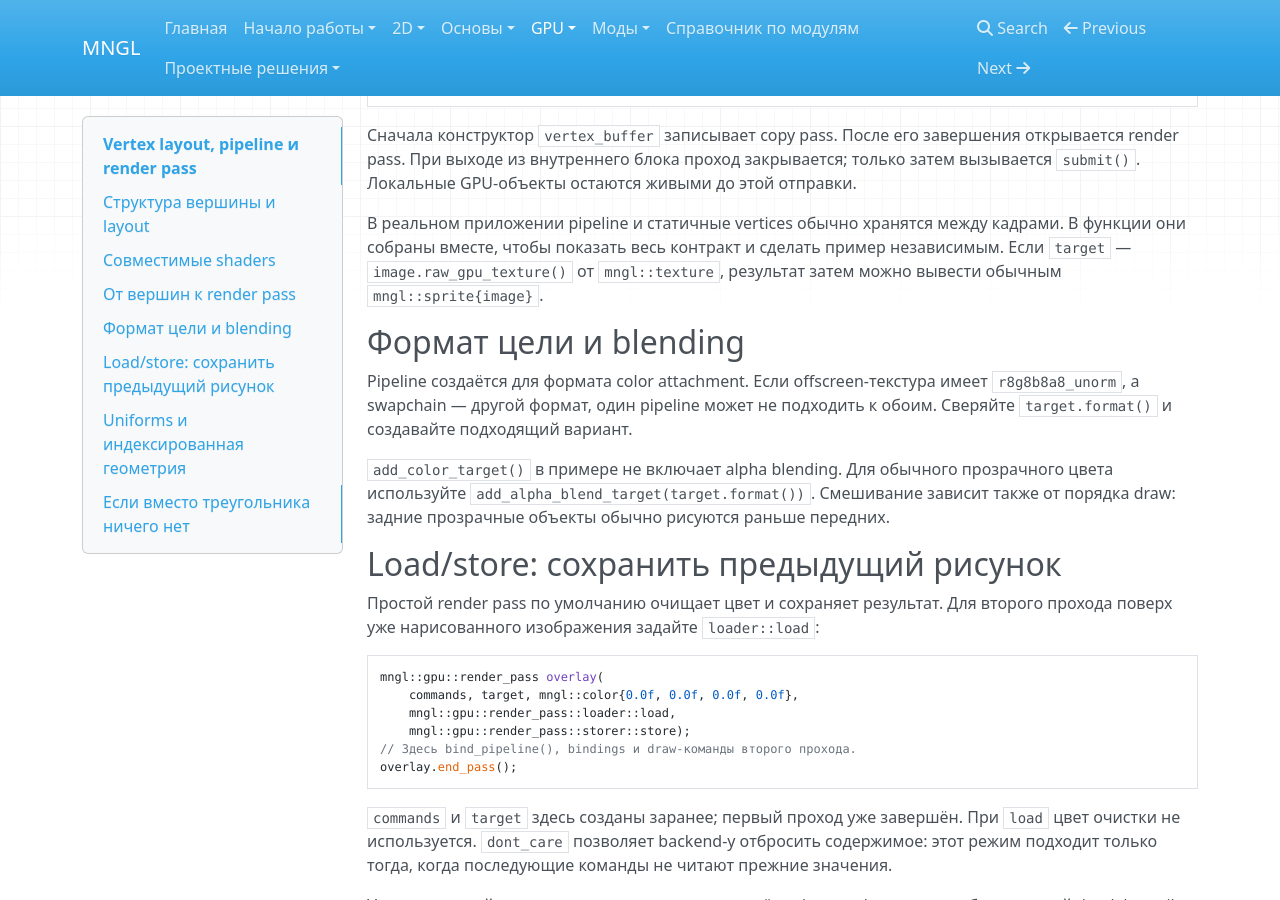
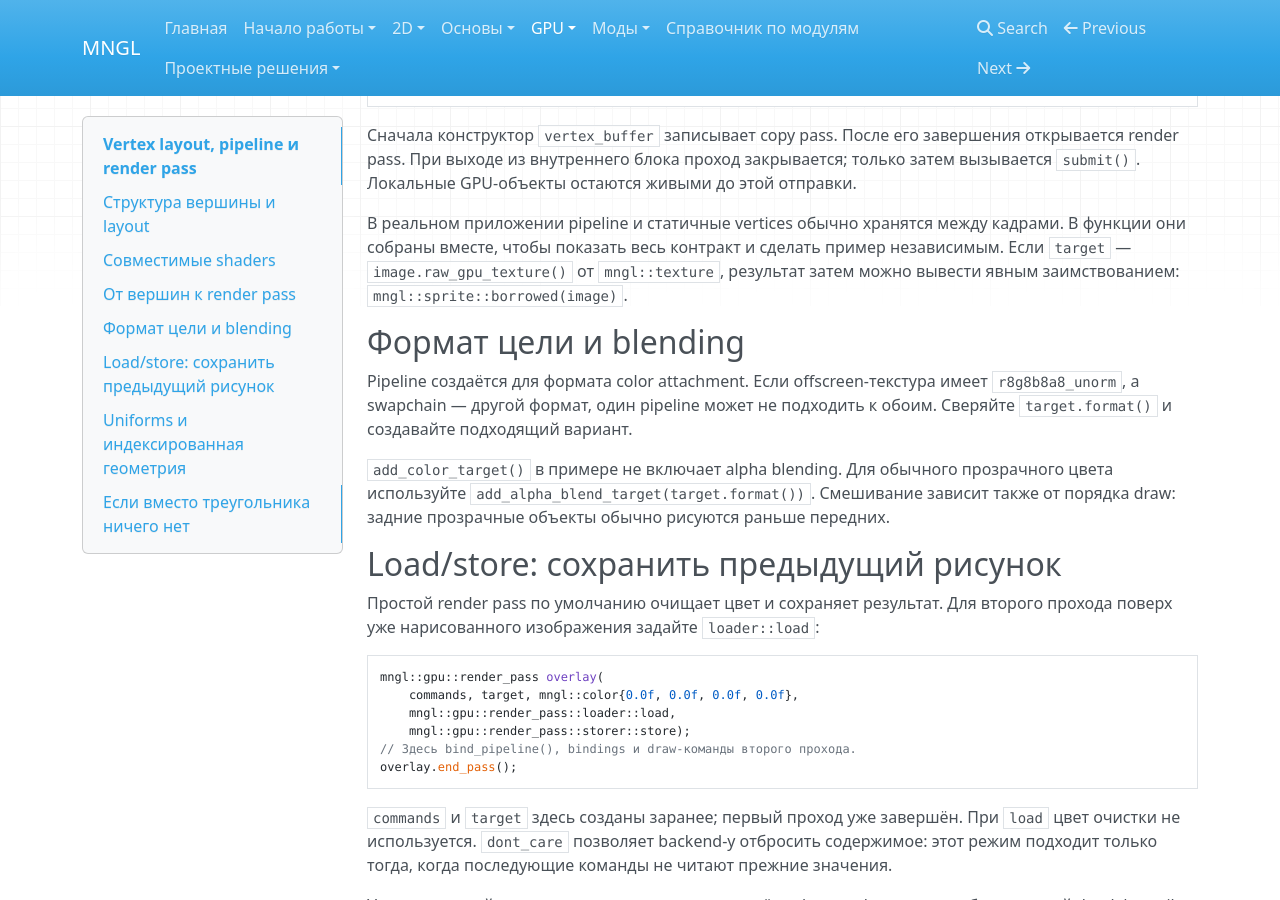
Before and after one commit to Romansgamp6tu/MNGL, an MkDocs documentation site: the page built from docs/gpu/pipelines-and-passes.md, in a window 1280 px wide and 900 px high, scrolled down 2983 px. Built offline with MkDocs 1.6.1, drawn with Linux system fonts in a browser that asks for light colours; nearby versions of some CDN libraries.

Commit message:
docs: clarify borrowed render-target sprites

```diff
--- a/docs/gpu/pipelines-and-passes.md
+++ b/docs/gpu/pipelines-and-passes.md
@@ -146,7 +146,7 @@ void render_triangle(const mngl::gpu::device& device,
 
 Сначала конструктор `vertex_buffer` записывает copy pass. После его завершения открывается render pass. При выходе из внутреннего блока проход закрывается; только затем вызывается `submit()`. Локальные GPU-объекты остаются живыми до этой отправки.
 
-В реальном приложении pipeline и статичные vertices обычно хранятся между кадрами. В функции они собраны вместе, чтобы показать весь контракт и сделать пример независимым. Если `target` — `image.raw_gpu_texture()` от `mngl::texture`, результат затем можно вывести обычным `mngl::sprite{image}`.
+В реальном приложении pipeline и статичные vertices обычно хранятся между кадрами. В функции они собраны вместе, чтобы показать весь контракт и сделать пример независимым. Если `target` — `image.raw_gpu_texture()` от `mngl::texture`, результат затем можно вывести явным заимствованием: `mngl::sprite::borrowed(image)`.
 
 ## Формат цели и blending
 
```
